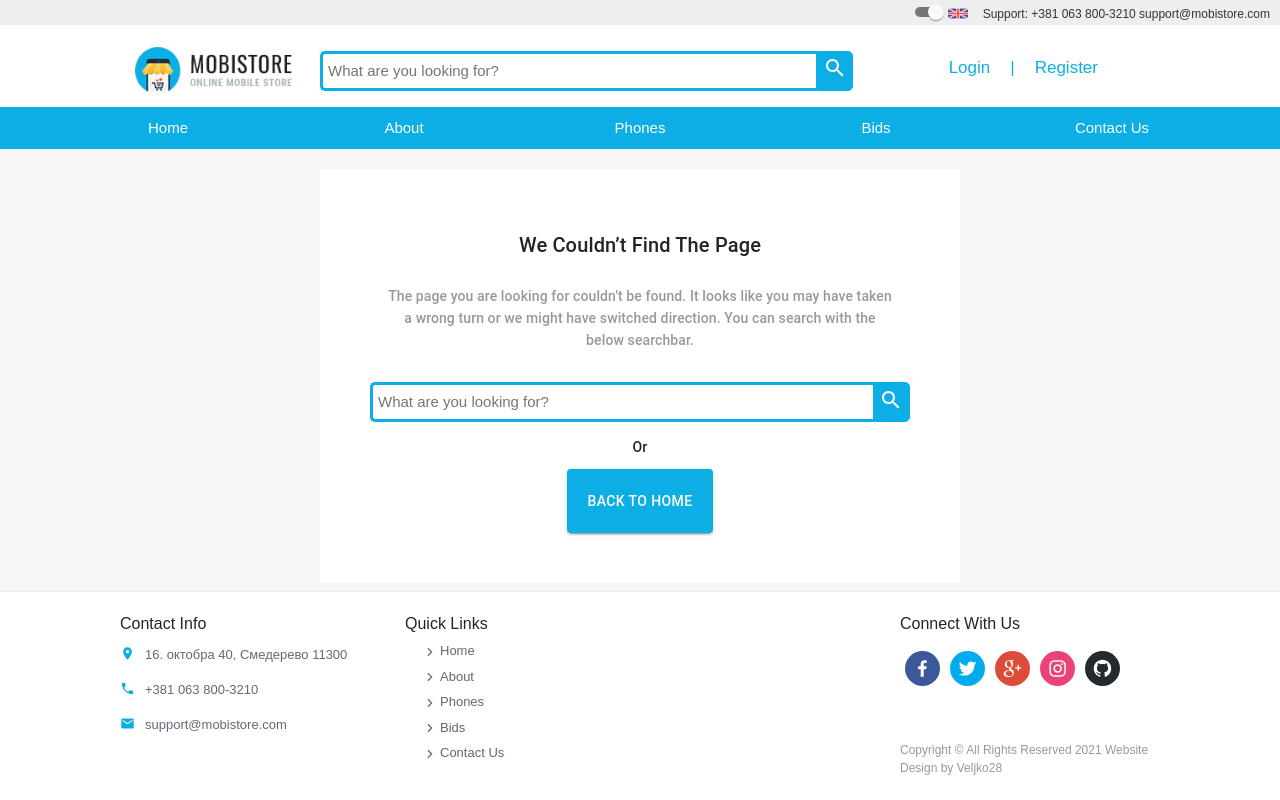
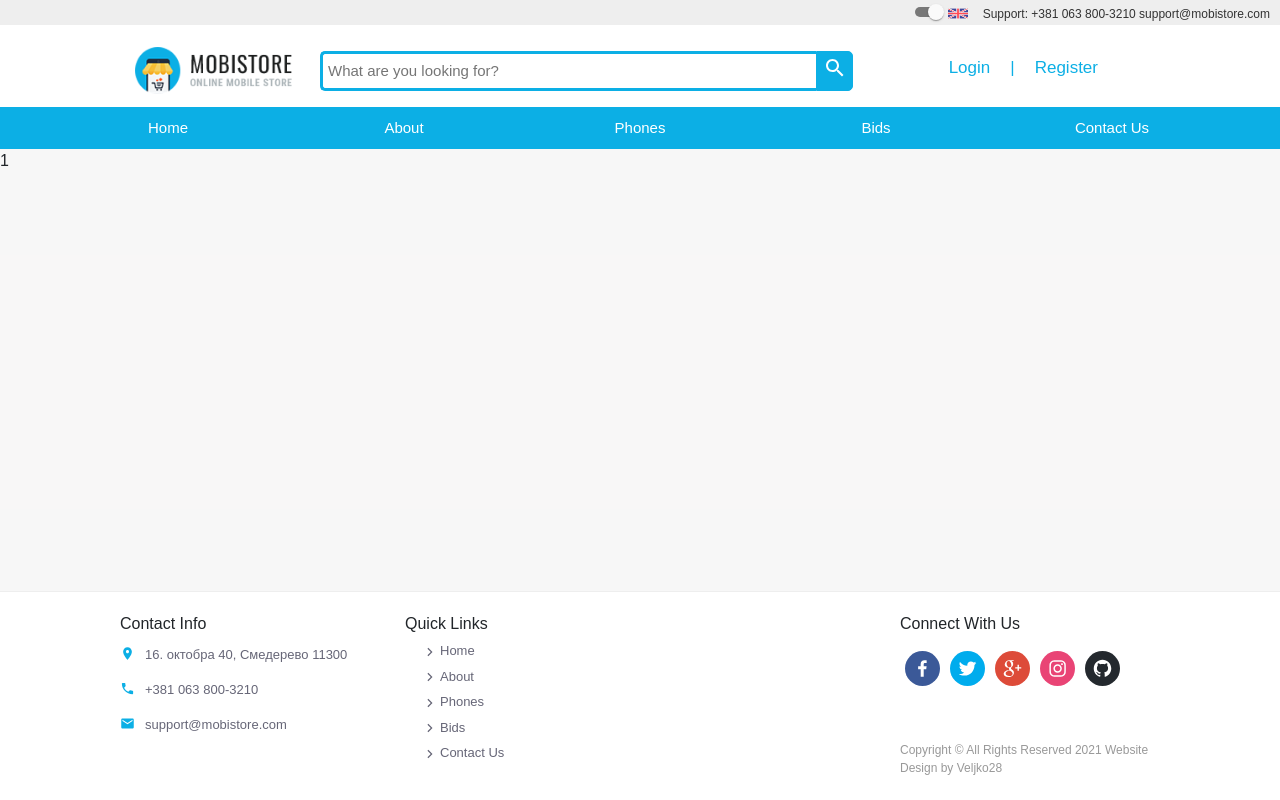
Before and after one commit to Veljko28/Phone-Ui, a Next.js app: page /confirmemail/1 in a window 1280 px wide. Before the commit this address had no page. Built offline with nearby package versions, Linux system fonts and the light colour scheme; a web font is replaced by a local one.

Commit message:
confirm email landing page

```diff
--- /dev/null
+++ b/pages/confirmemail/[id].tsx
@@ -0,0 +1,17 @@
+import { useRouter } from 'next/router'
+import React from 'react'
+
+const ConfirmEmail = () => {
+
+  const router = useRouter();
+
+  const id = router.query['id'];
+
+  return (
+    <div>
+      {id}
+    </div>
+  )
+}
+
+export default ConfirmEmail
```
Also changed, not shown: todo.txt.
